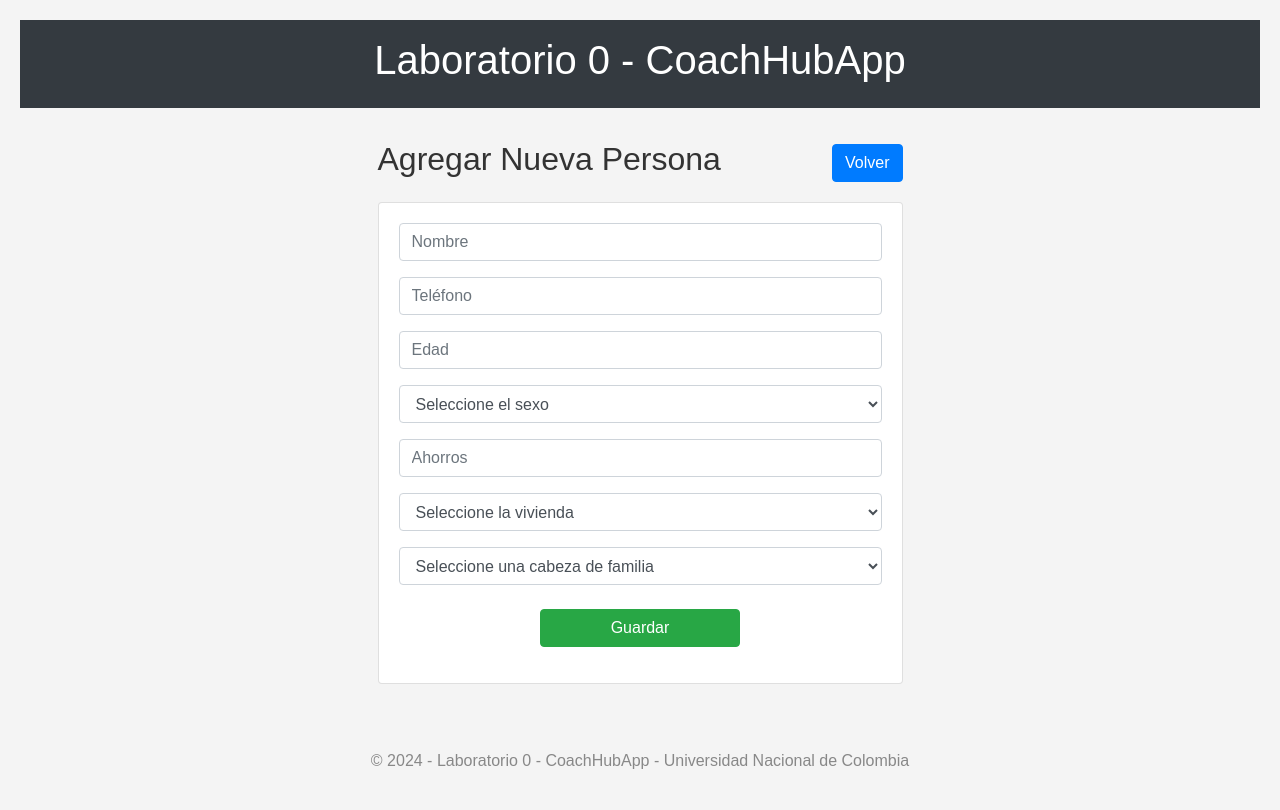
After one commit to isilvao/Lab0_Ingesoft, a Django app: template universo/templates/addPerson.html in a window 1280 px wide. The commit adds this page. Run offline with Django 5.2, Linux system fonts and the light colour scheme; the template is opened without the code that fills it, so the values that code supplies are empty; parts of the project's set-up code (start-up, migrations or seed data) failed here and were passed over.

Commit message:
Avance
ver Municipios, Viviendas, Home

```diff
--- a/universo/static/css/index.css
+++ b/universo/static/css/index.css
@@ -24,3 +24,9 @@ td {
   text-align: center;
   vertical-align: middle;
 }
+
+.card-hover:hover {
+    transform: scale(1.05);
+    transition: transform 0.3s ease, background-color 0.3s ease;
+    background-color: #3d444a !important; /* Cambia el color de fondo al hacer hover */
+}
--- /dev/null
+++ b/universo/templates/addPerson.html
@@ -0,0 +1,115 @@
+{% extends "./index.html" %} {% block title %} Agregar Persona {% endblock %}
+{%block body %}
+<div class="container mt-2 col-lg-6 col-md-8">
+    <div class="d-flex justify-content-between align-items-center mb-3">
+        <h2>Agregar Nueva Persona</h2>
+        <a href="/gestion_personas/" class="btn btn-primary">Volver</a>
+    </div>
+    <div class="card">
+        <div class="card-body">
+            <form method="POST">
+                {% csrf_token %}
+                <div class="form-group">
+                    <input
+                        type="text"
+                        id="txtNombre"
+                        name="nombre"
+                        class="form-control"
+                        placeholder="Nombre"
+                        maxlength="45"
+                        required />
+                </div>
+                <div class="form-group">
+                    <input
+                        type="number"
+                        id="txtTelefono"
+                        name="telefono"
+                        class="form-control"
+                        placeholder="Teléfono"
+                        min="1000000000"
+                        max="9999999999" />
+                </div>
+                <div class="form-group">
+                    <input
+                        type="number"
+                        id="numEdad"
+                        name="edad"
+                        class="form-control"
+                        placeholder="Edad"
+                        min="0"
+                        max="120"
+                        required />
+                </div>
+                <div class="form-group">
+                    <select
+                        id="selSexo"
+                        name="sexo"
+                        class="form-control"
+                        required>
+                        <option value="" disabled selected>
+                            Seleccione el sexo
+                        </option>
+                        <option value="M">Masculino</option>
+                        <option value="F">Femenino</option>
+                        <option value="O">Otro</option>
+                        <option value="N">Prefiero no responder</option>
+                    </select>
+                </div>
+                <div class="form-group">
+                    <input
+                        type="number"
+                        id="numAhorros"
+                        name="ahorros"
+                        class="form-control"
+                        placeholder="Ahorros"
+                        min="0"
+                        step="0.01" />
+                </div>
+                <div class="form-group">
+                    <select
+                        id="selVivienda"
+                        name="vivienda_residencial"
+                        class="form-control">
+                        <option value="" disabled selected>
+                            Seleccione la vivienda
+                        </option>
+                        {% for vivienda in viviendas %}
+                        <option value="{{ vivienda.id }}">
+                            {{ vivienda.direccion }}
+                        </option>
+                        {% endfor %}
+                    </select>
+                </div>
+                <div class="form-group">
+                    <select
+                        id="selCabezaFamilia"
+                        name="cabeza_de_familia"
+                        class="form-control">
+                        <option value="" disabled selected>
+                            Seleccione una cabeza de familia
+                        </option>
+                        {% for persona in personas %}
+                            {% if persona.cabeza_de_familia == None %}
+                                <option value="{{ persona.id }}">
+                                    {{ persona.nombre }}
+                                </option>
+                            {% endif %}
+                        {% endfor %}
+                    </select>
+                </div>
+                <div class="justify-content-center form-group d-flex mt-4">
+                    <button
+                        type="submit"
+                        class="btn btn-success btn-block text-white"
+                        style="width: 200px">
+                        Guardar
+                    </button>
+                </div>
+                {% if success == True %}
+                <h2 style="color: greenyellow">Se ha guardado correctamente</h2>
+                {% endif %}
+            </form>
+        </div>
+    </div>
+</div>
+{% endblock %}
--- a/universo/templates/index.html
+++ b/universo/templates/index.html
@@ -13,7 +13,9 @@
 
 <body>
     <header class="bg-dark text-white py-3">
-        <h1 class="text-center">Laboratorio 0 - CoachHubApp</h1>
+        <h1 class="text-center">
+            <a href="{% url 'index' %}" class="text-white text-decoration-none">Laboratorio 0 - CoachHubApp</a>
+        </h1>
     </header>
     <div class="container py-4">
         {% block body %}
--- a/universo/urls.py
+++ b/universo/urls.py
@@ -2,8 +2,21 @@ from django.urls import path
 from . import views
 
 urlpatterns = [
+<<<<<<< Updated upstream
     path('', views.index, name='index'),
     path('add_person/', views.add_person, name='add_person'),
     path('gestion_personas/', views.gestion_personas, name='gestion_personas'),
 
+=======
+    path("", views.index, name="index"),
+    path("add_person/", views.addPerson, name="addPerson"),
+    path("gestion_personas/", views.gestion_personas, name="gestion_personas"),
+    path(
+        "gestion_personas/eliminarPersona/<int:id>",
+        views.eliminar_persona,
+        name="eliminar_persona",
+    ),
+    path("gestion_viviendas/", views.gestion_viviendas, name="gestion_viviendas"),
+    path("gestion_municipios/", views.gestion_municipios, name="gestion_municipios"),
+>>>>>>> Stashed changes
 ]
```
Also changed, not shown: universo/templates/gestionMunicipios.html (added, +37 -0 lines), universo/templates/gestionViviendas.html (added, +41 -0 lines), universo/templates/home.html (added, +61 -0 lines), universo/views.py (+29 -1 lines), universo/templates/gestion.Proyectos.html (added).
